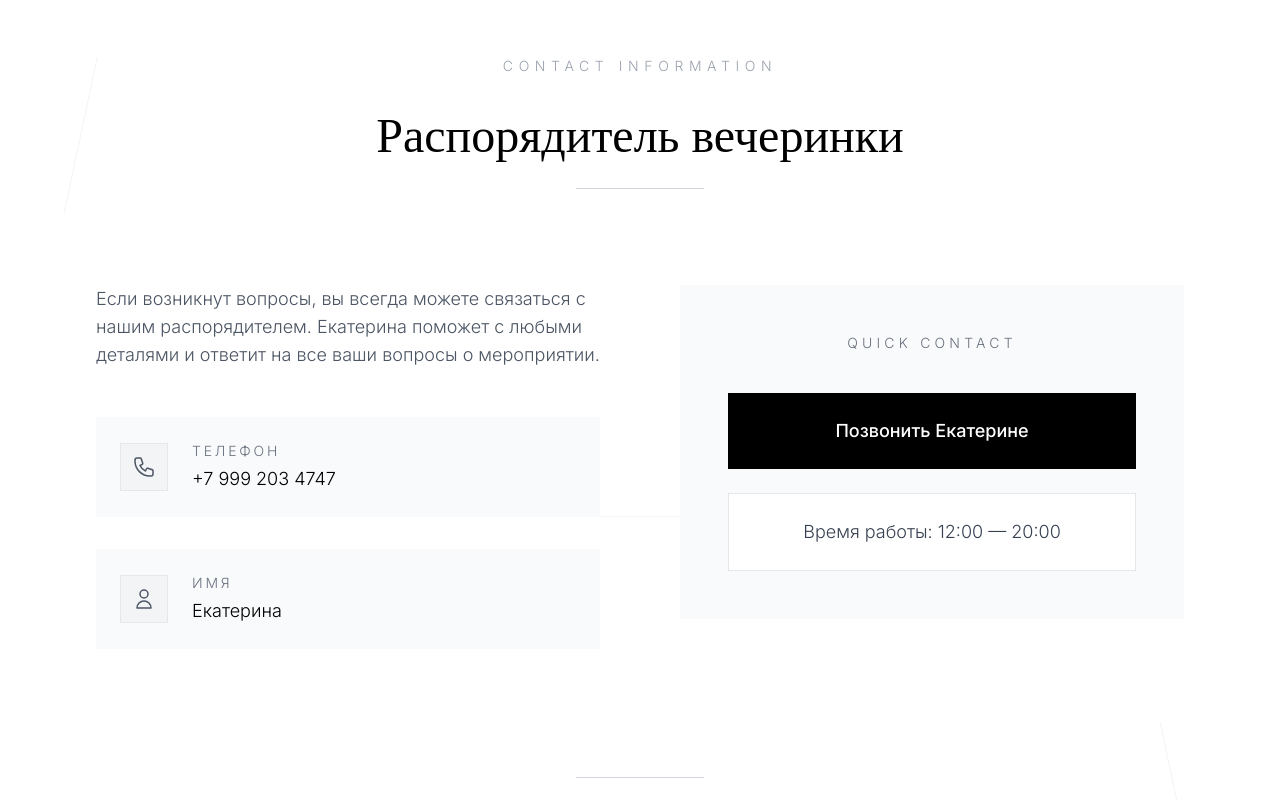
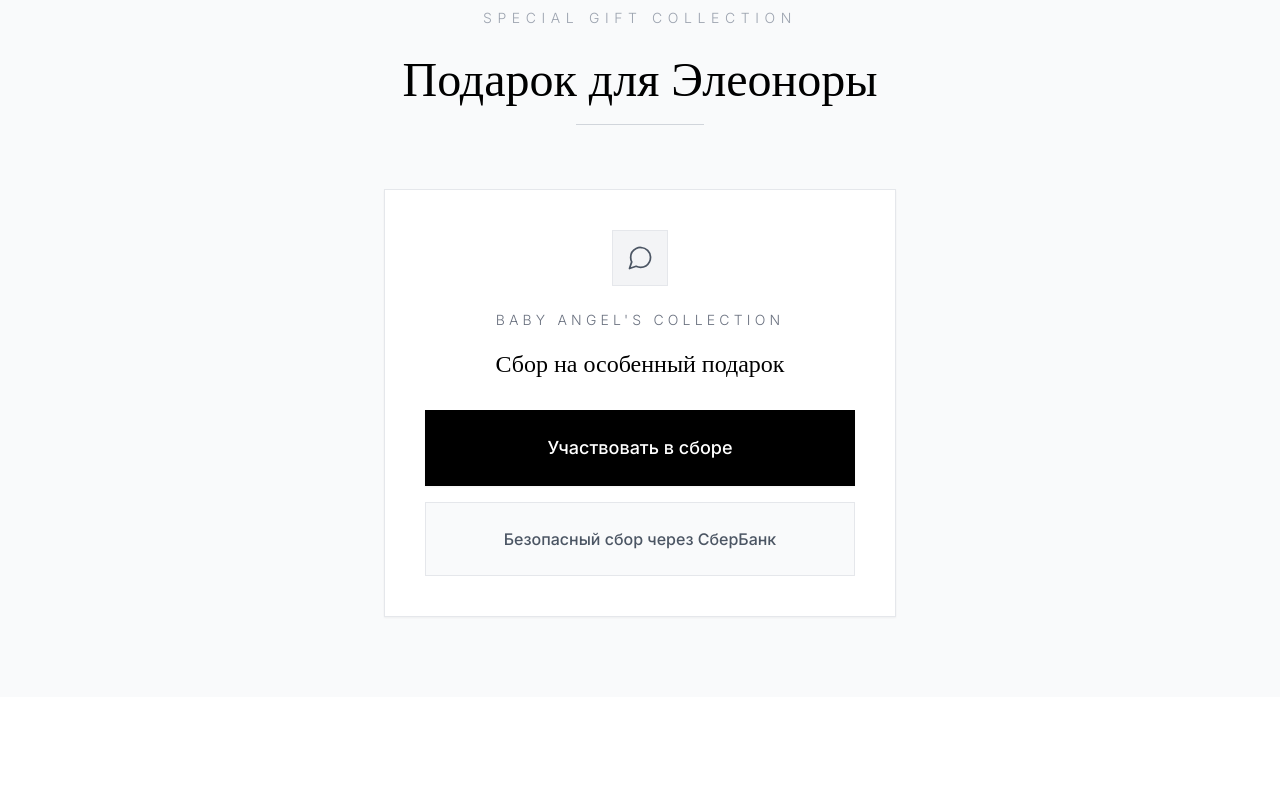
Before and after one commit to tunk5585/aotr, a React (Create React App) app: page / in a window 1280 px wide. Shown: the part 6500-7300 px from the top of the page. Built offline with nearby package versions, Linux system fonts and the light colour scheme; a web font is replaced by a local one.

Commit message:
Gift_Collection_screen

```diff
--- a/src/App.tsx
+++ b/src/App.tsx
@@ -6,6 +6,7 @@ import DressCode from './components/DressCode';
 import Gallery from './components/Gallery';
 import EventInfo from './components/EventInfo';
 import Contact from './components/Contact';
+import GiftCollection from './components/GiftCollection';
 
 function App() {
   // Возможность пропустить загрузку для разработки
@@ -33,6 +34,7 @@ function App() {
         { element: document.querySelector('[data-section="gallery"]'), color: '#000000' }, // Gallery - черный
         { element: document.querySelector('[data-section="dresscode"]'), color: '#ffffff' }, // DressCode - белый
         { element: document.querySelector('[data-section="eventinfo"]'), color: '#ffffff' }, // EventInfo - белый
+        { element: document.querySelector('[data-section="gift"]'), color: '#ffffff' }, // GiftCollection - белый
         { element: document.querySelector('[data-section="contact"]'), color: '#ffffff' } // Contact - белый
       ];
 
@@ -89,6 +91,7 @@ function App() {
       <Gallery />
       <DressCode />
       <EventInfo />
+      <GiftCollection />
       <Contact />
     </div>
   );
--- a/src/components/Contact.tsx
+++ b/src/components/Contact.tsx
@@ -104,9 +104,6 @@ const Contact: React.FC = () => {
         {/* Финальное сообщение */}
         <div className="mt-20 sm:mt-24 lg:mt-32 text-center">
           <div className="max-w-4xl mx-auto space-y-8 lg:space-y-12">
-            <div className="space-y-6 lg:space-y-8">
-              <div className="h-px bg-gray-300 w-24 lg:w-32 mx-auto"></div>
-            </div>
 
             {/* Финальная подпись */}
             <div className="pt-12 lg:pt-16">
--- /dev/null
+++ b/src/components/GiftCollection.tsx
@@ -0,0 +1,71 @@
+import React from 'react';
+
+const GiftCollection: React.FC = () => {
+  return (
+    <section className="py-12 sm:py-16 lg:py-20 bg-gray-50 relative overflow-hidden" data-section="gift">
+
+
+      <div className="max-w-6xl mx-auto px-4 sm:px-6 lg:px-8 relative z-10">
+        {/* Заголовок */}
+        <div className="mb-8 sm:mb-12 lg:mb-16 text-center">
+          <div className="space-y-4 md:space-y-6 lg:space-y-6">
+            <p className="text-xs sm:text-sm uppercase tracking-[0.3em] sm:tracking-[0.4em] text-gray-400">
+              Special Gift Collection
+            </p>
+            <h2 className="font-elegant text-3xl sm:text-4xl lg:text-5xl font-light text-black leading-[0.8]">
+              Подарок для Элеоноры
+            </h2>
+            <div className="h-px bg-gray-300 w-24 lg:w-32 mx-auto"></div>
+          </div>
+        </div>
+
+        {/* Основной контент */}
+        <div className="flex justify-center">
+          <div className="max-w-lg w-full">
+            <div className="bg-white p-6 sm:p-8 lg:p-10 relative border border-gray-200 shadow-sm">
+              <div className="space-y-6 lg:space-y-8">
+                <div className="text-center space-y-4 lg:space-y-6">
+                  <div className="w-12 h-12 lg:w-14 lg:h-14 mx-auto bg-gray-100 border border-gray-200 flex items-center justify-center">
+                    <svg className="w-6 h-6 lg:w-7 lg:h-7 text-gray-600" fill="none" stroke="currentColor" viewBox="0 0 24 24">
+                      <path strokeLinecap="round" strokeLinejoin="round" strokeWidth={1.5} d="M21 11.5a8.38 8.38 0 01-.9 3.8 8.5 8.5 0 01-7.6 4.7 8.38 8.38 0 01-3.8-.9L3 21l1.9-5.7a8.38 8.38 0 01-.9-3.8 8.5 8.5 0 014.7-7.6 8.38 8.38 0 013.8-.9h.5a8.48 8.48 0 018 8v.5z" />
+                    </svg>
+                  </div>
+
+                  <div className="space-y-4">
+                    <p className="text-xs sm:text-sm uppercase tracking-[0.3em] text-gray-500">
+                      Baby Angel's Collection
+                    </p>
+                    <h3 className="font-elegant text-xl lg:text-2xl text-black font-light">
+                      Сбор на особенный подарок
+                    </h3>
+                  </div>
+                </div>
+
+                <div className="space-y-4">
+                  <a
+                    href="https://messenger.online.sberbank.ru/sl/2B6q4ahyxcvdanvO8"
+                    target="_blank"
+                    rel="noopener noreferrer"
+                    className="block bg-black text-white py-5 lg:py-6 px-6 lg:px-8 text-lg lg:text-lg hover:bg-gray-800 transition-all duration-300 font-medium text-center shadow-sm hover:shadow-md transform hover:-translate-y-0.5"
+                  >
+                    Участвовать в сборе
+                  </a>
+
+                  <div className="bg-gray-50 p-4 lg:p-6 border border-gray-200 text-center">
+                    <p className="text-sm lg:text-base text-gray-600 font-medium">
+                      Безопасный сбор через СберБанк
+                    </p>
+                  </div>
+                </div>
+              </div>
+            </div>
+          </div>
+        </div>
+
+
+      </div>
+    </section>
+  );
+};
+
+export default GiftCollection;
```
